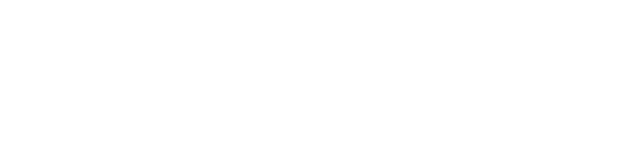
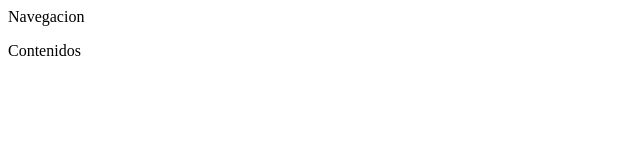
Before and after one commit to rotoplasdigital/gruporotoplas-ar, a plain HTML site: page index.html in a window 1280 px wide. Shown: the whole page, without its empty margins (0-640 px from the left). Drawn offline with Linux system fonts and the light colour scheme.

Commit message:
Test Linux

```diff
--- a/index.html
+++ b/index.html
@@ -7,6 +7,15 @@
     <title>Grupo Rotoplas Argentina - Inicio</title>
 </head>
 <body>
-
+    <nav>
+        Navegacion
+    </nav>
+    <div class="container-fluid">
+        <div class="row">
+            <div class="col">
+                <p>Contenidos</p>
+            </div>
+        </div>
+    </div>
 </body>
 </html>
```
